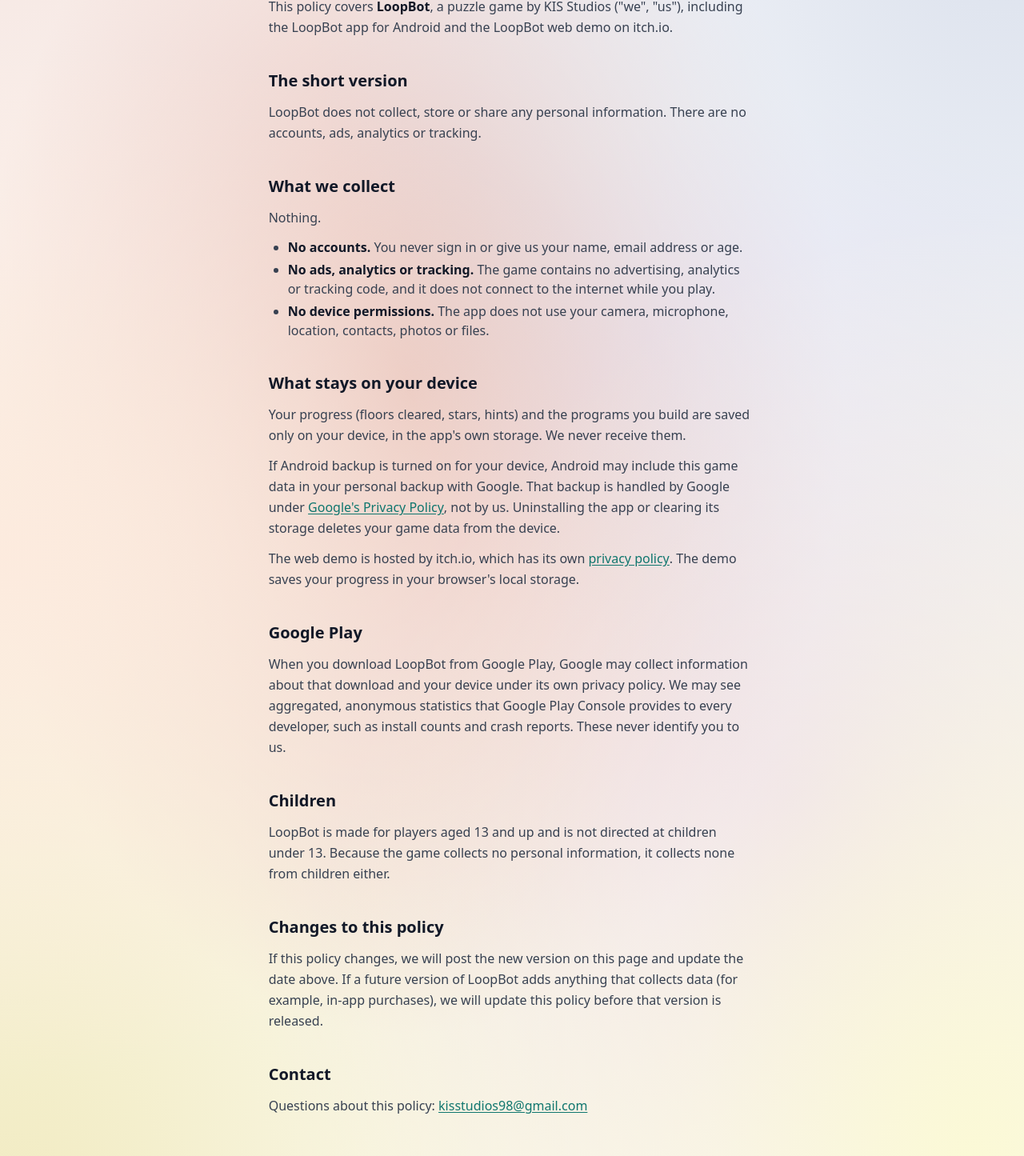
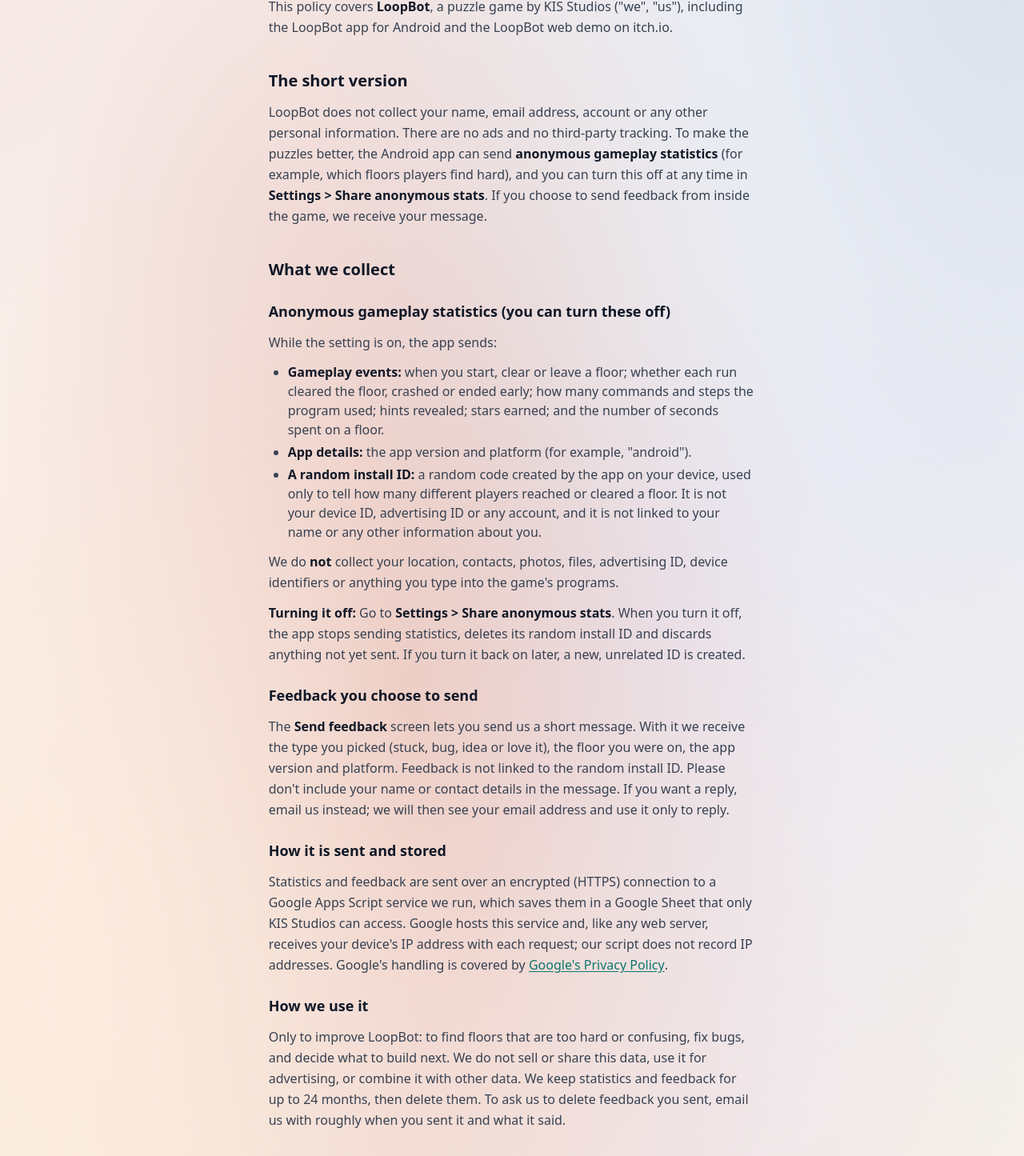
Before and after one commit to kevsaj/Portfolio-Next, a Next.js app: page /loopbot/privacy in a window 1280 px wide. Shown: the part 240-1685 px from the top of the page at 80% size. Built offline with nearby package versions, Linux system fonts and the light colour scheme.

Commit message:
Update LoopBot privacy policy for anonymous stats and in-game feedback
Publishes the November 8, 2026 privacy.md as written: optional anonymous
gameplay statistics, the random install ID, in-game feedback, how data is
sent and stored, and retention. Adds h3 styling to the legal page layout.

```diff
--- a/components/loopbot/LegalPage.tsx
+++ b/components/loopbot/LegalPage.tsx
@@ -31,7 +31,7 @@ export default function LegalPage({ title, description, path, updated, summary,
                         {summary}
                     </div>
                 )}
-                <div className="legal mt-4 text-gray-700 dark:text-gray-300 [&_a]:font-medium [&_a]:text-teal-700 [&_a]:underline [&_a]:underline-offset-2 dark:[&_a]:text-[#7ff2e0] [&_h2]:mt-10 [&_h2]:mb-3 [&_h2]:text-xl [&_h2]:font-bold [&_h2]:text-gray-900 dark:[&_h2]:text-white [&_p]:mt-3 [&_p]:leading-relaxed [&_ul]:mt-3 [&_ul]:list-disc [&_ul]:space-y-1 [&_ul]:pl-6 [&_strong]:font-semibold [&_strong]:text-gray-900 dark:[&_strong]:text-white">
+                <div className="legal mt-4 text-gray-700 dark:text-gray-300 [&_a]:font-medium [&_a]:text-teal-700 [&_a]:underline [&_a]:underline-offset-2 dark:[&_a]:text-[#7ff2e0] [&_h2]:mt-10 [&_h2]:mb-3 [&_h2]:text-xl [&_h2]:font-bold [&_h2]:text-gray-900 dark:[&_h2]:text-white [&_h3]:mt-6 [&_h3]:mb-2 [&_h3]:text-lg [&_h3]:font-semibold [&_h3]:text-gray-900 dark:[&_h3]:text-white [&_p]:mt-3 [&_p]:leading-relaxed [&_ul]:mt-3 [&_ul]:list-disc [&_ul]:space-y-1 [&_ul]:pl-6 [&_strong]:font-semibold [&_strong]:text-gray-900 dark:[&_strong]:text-white">
                     {children}
                 </div>
                 <p className="mt-12 text-sm">
--- a/pages/loopbot/privacy.tsx
+++ b/pages/loopbot/privacy.tsx
@@ -5,9 +5,9 @@ export default function LoopBotPrivacy() {
     return (
         <LegalPage
             title="LoopBot Privacy Policy"
-            description="LoopBot collects no personal data. No accounts, ads, analytics or tracking. Your progress is saved only on your device."
+            description="LoopBot collects no personal information. No ads or third-party tracking. Optional anonymous gameplay stats you can turn off, and feedback only if you send it."
             path="/loopbot/privacy"
-            updated="November 7, 2026"
+            updated="November 8, 2026"
         >
             <p>
                 This policy covers <strong>LoopBot</strong>, a puzzle game by KIS Studios (&quot;we&quot;, &quot;us&quot;),
@@ -15,15 +15,67 @@ export default function LoopBotPrivacy() {
             </p>
 
             <h2>The short version</h2>
-            <p>LoopBot does not collect, store or share any personal information. There are no accounts, ads, analytics or tracking.</p>
+            <p>
+                LoopBot does not collect your name, email address, account or any other personal information. There are no ads
+                and no third-party tracking. To make the puzzles better, the Android app can send{' '}
+                <strong>anonymous gameplay statistics</strong> (for example, which floors players find hard), and you can turn
+                this off at any time in <strong>Settings &gt; Share anonymous stats</strong>. If you choose to send feedback from
+                inside the game, we receive your message.
+            </p>
 
             <h2>What we collect</h2>
-            <p>Nothing.</p>
+
+            <h3>Anonymous gameplay statistics (you can turn these off)</h3>
+            <p>While the setting is on, the app sends:</p>
             <ul>
-                <li><strong>No accounts.</strong> You never sign in or give us your name, email address or age.</li>
-                <li><strong>No ads, analytics or tracking.</strong> The game contains no advertising, analytics or tracking code, and it does not connect to the internet while you play.</li>
-                <li><strong>No device permissions.</strong> The app does not use your camera, microphone, location, contacts, photos or files.</li>
+                <li>
+                    <strong>Gameplay events:</strong> when you start, clear or leave a floor; whether each run cleared the floor,
+                    crashed or ended early; how many commands and steps the program used; hints revealed; stars earned; and the
+                    number of seconds spent on a floor.
+                </li>
+                <li>
+                    <strong>App details:</strong> the app version and platform (for example, &quot;android&quot;).
+                </li>
+                <li>
+                    <strong>A random install ID:</strong> a random code created by the app on your device, used only to tell how
+                    many different players reached or cleared a floor. It is not your device ID, advertising ID or any account,
+                    and it is not linked to your name or any other information about you.
+                </li>
             </ul>
+            <p>
+                We do <strong>not</strong> collect your location, contacts, photos, files, advertising ID, device identifiers or
+                anything you type into the game&apos;s programs.
+            </p>
+            <p>
+                <strong>Turning it off:</strong> Go to <strong>Settings &gt; Share anonymous stats</strong>. When you turn it off,
+                the app stops sending statistics, deletes its random install ID and discards anything not yet sent. If you turn
+                it back on later, a new, unrelated ID is created.
+            </p>
+
+            <h3>Feedback you choose to send</h3>
+            <p>
+                The <strong>Send feedback</strong> screen lets you send us a short message. With it we receive the type you
+                picked (stuck, bug, idea or love it), the floor you were on, the app version and platform. Feedback is not
+                linked to the random install ID. Please don&apos;t include your name or contact details in the message. If you
+                want a reply, email us instead; we will then see your email address and use it only to reply.
+            </p>
+
+            <h3>How it is sent and stored</h3>
+            <p>
+                Statistics and feedback are sent over an encrypted (HTTPS) connection to a Google Apps Script service we run,
+                which saves them in a Google Sheet that only KIS Studios can access. Google hosts this service and, like any web
+                server, receives your device&apos;s IP address with each request; our script does not record IP addresses.
+                Google&apos;s handling is covered by{' '}
+                <a href="https://policies.google.com/privacy" target="_blank" rel="noopener noreferrer">Google&apos;s Privacy Policy</a>.
+            </p>
+
+            <h3>How we use it</h3>
+            <p>
+                Only to improve LoopBot: to find floors that are too hard or confusing, fix bugs, and decide what to build next.
+                We do not sell or share this data, use it for advertising, or combine it with other data. We keep statistics and
+                feedback for up to 24 months, then delete them. To ask us to delete feedback you sent, email us with roughly
+                when you sent it and what it said.
+            </p>
 
             <h2>What stays on your device</h2>
             <p>
@@ -39,7 +91,8 @@ export default function LoopBotPrivacy() {
             <p>
                 The web demo is hosted by itch.io, which has its own{' '}
                 <a href="https://itch.io/docs/legal/privacy-policy" target="_blank" rel="noopener noreferrer">privacy policy</a>.
-                The demo saves your progress in your browser&apos;s local storage.
+                The demo saves your progress in your browser&apos;s local storage and sends no gameplay statistics; its feedback
+                option opens an email.
             </p>
 
             <h2>Google Play</h2>
@@ -51,20 +104,21 @@ export default function LoopBotPrivacy() {
 
             <h2>Children</h2>
             <p>
-                LoopBot is made for players aged 13 and up and is not directed at children under 13. Because the game collects
-                no personal information, it collects none from children either.
+                LoopBot is made for players aged 13 and up and is not directed at children under 13. We do not knowingly collect
+                personal information from children. If you believe a child has sent us personal information in a feedback
+                message, email us and we will delete it.
             </p>
 
             <h2>Changes to this policy</h2>
             <p>
                 If this policy changes, we will post the new version on this page and update the date above. If a future version
-                of LoopBot adds anything that collects data (for example, in-app purchases), we will update this policy before
+                of LoopBot collects anything new (for example, for in-app purchases), we will update this policy before
                 that version is released.
             </p>
 
             <h2>Contact</h2>
             <p>
-                Questions about this policy: <a href="mailto:kisstudios98@gmail.com">kisstudios98@gmail.com</a>
+                Questions about this policy or your data: <a href="mailto:kisstudios98@gmail.com">kisstudios98@gmail.com</a>
             </p>
         </LegalPage>
     );
```
